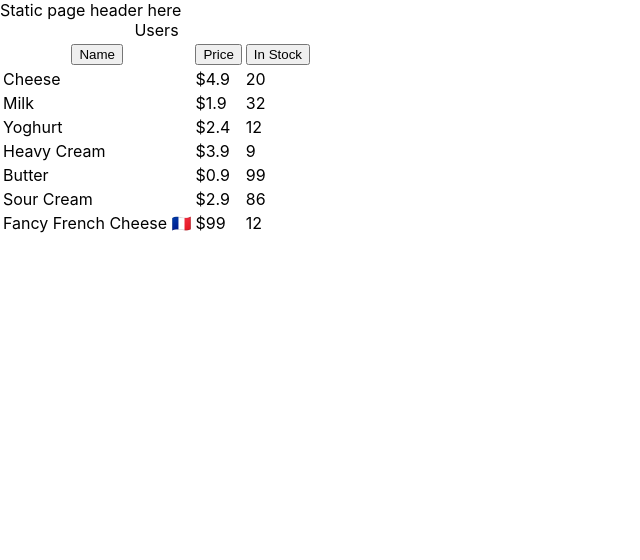
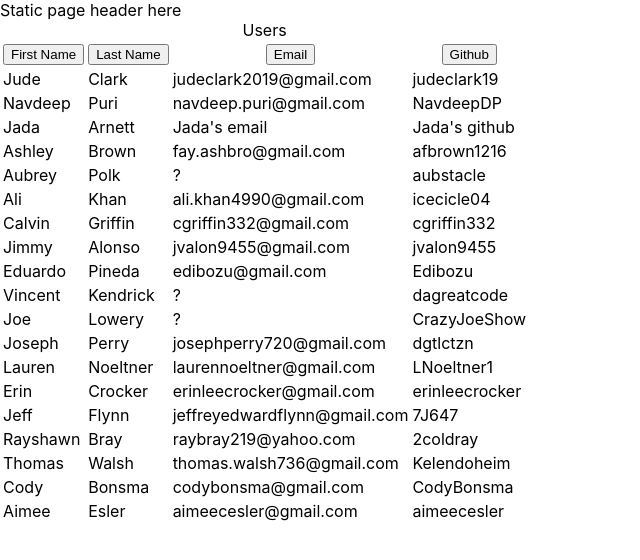
Before and after one commit to RFlanagan82/user-data-table, a React (Create React App) app: page / in a window 1280 px wide. Shown: the top 560 px of the page, without its empty margins (0-640 px from the left). Built offline with nearby package versions, Linux system fonts and the light colour scheme.

Commit message:
adding in my json data

```diff
--- a/src/App.js
+++ b/src/App.js
@@ -52,28 +52,37 @@ const UserTable = (props) => {
           <th>
             <button
               type="button"
-              onClick={() => requestSort("name")}
-              className={getClassNamesFor("name")}
+              onClick={() => requestSort("firstName")}
+              className={getClassNamesFor("firstName")}
             >
-              Name
+              First Name
             </button>
           </th>
           <th>
             <button
               type="button"
-              onClick={() => requestSort("price")}
-              className={getClassNamesFor("price")}
+              onClick={() => requestSort("lastName")}
+              className={getClassNamesFor("lastName")}
             >
-              Price
+              Last Name
             </button>
           </th>
           <th>
             <button
               type="button"
-              onClick={() => requestSort("stock")}
-              className={getClassNamesFor("stock")}
+              onClick={() => requestSort("email")}
+              className={getClassNamesFor("email")}
             >
-              In Stock
+              Email
+            </button>
+          </th>
+          <th>
+            <button
+              type="button"
+              onClick={() => requestSort("github")}
+              className={getClassNamesFor("github")}
+            >
+              Github
             </button>
           </th>
         </tr>
@@ -81,9 +90,10 @@ const UserTable = (props) => {
       <tbody>
         {items.map((item) => (
           <tr key={item.id}>
-            <td>{item.name}</td>
-            <td>${item.price}</td>
-            <td>{item.stock}</td>
+            <td>{item.firstName}</td>
+            <td>{item.lastName}</td>
+            <td>{item.email}</td>
+            <td>{item.github}</td>
           </tr>
         ))}
       </tbody>
@@ -97,13 +107,139 @@ export default function App() {
       <header>Static page header here</header>
       <UserTable
         users={[
-          { id: 1, name: "Cheese", price: 4.9, stock: 20 },
-          { id: 2, name: "Milk", price: 1.9, stock: 32 },
-          { id: 3, name: "Yoghurt", price: 2.4, stock: 12 },
-          { id: 4, name: "Heavy Cream", price: 3.9, stock: 9 },
-          { id: 5, name: "Butter", price: 0.9, stock: 99 },
-          { id: 6, name: "Sour Cream ", price: 2.9, stock: 86 },
-          { id: 7, name: "Fancy French Cheese 🇫🇷", price: 99, stock: 12 },
+          {
+            id: 1,
+            firstName: "Jude",
+            lastName: "Clark",
+            email: "judeclark2019@gmail.com",
+            github: "judeclark19",
+          },
+          {
+            id: 2,
+            firstName: "Navdeep",
+            lastName: "Puri",
+            email: "navdeep.puri@gmail.com",
+            github: "NavdeepDP",
+          },
+          {
+            id: 3,
+            firstName: "Jada",
+            lastName: "Arnett",
+            email: "Jada's email",
+            github: "Jada's github",
+          },
+          {
+            id: 4,
+            firstName: "Ashley",
+            lastName: "Brown",
+            email: "fay.ashbro@gmail.com",
+            github: "afbrown1216",
+          },
+          {
+            id: 5,
+            firstName: "Aubrey",
+            lastName: "Polk",
+            email: "?",
+            github: "aubstacle",
+          },
+          {
+            id: 6,
+            firstName: "Ali",
+            lastName: "Khan",
+            email: "ali.khan4990@gmail.com",
+            github: "icecicle04",
+          },
+          {
+            id: 7,
+            firstName: "Calvin",
+            lastName: "Griffin",
+            email: "cgriffin332@gmail.com",
+            github: "cgriffin332",
+          },
+          {
+            id: 8,
+            firstName: "Jimmy",
+            lastName: "Alonso",
+            email: "jvalon9455@gmail.com",
+            github: "jvalon9455",
+          },
+          {
+            id: 9,
+            firstName: "Eduardo",
+            lastName: "Pineda",
+            email: "edibozu@gmail.com",
+            github: "Edibozu",
+          },
+          {
+            id: 10,
+            firstName: "Vincent",
+            lastName: "Kendrick",
+            email: "?",
+            github: "dagreatcode",
+          },
+          {
+            id: 11,
+            firstName: "Joe",
+            lastName: "Lowery",
+            email: "?",
+            github: "CrazyJoeShow",
+          },
+          {
+            id: 12,
+            firstName: "Joseph",
+            lastName: "Perry",
+            email: "josephperry720@gmail.com",
+            github: "dgtlctzn",
+          },
+          {
+            id: 13,
+            firstName: "Lauren",
+            lastName: "Noeltner",
+            email: "laurennoeltner@gmail.com",
+            github: "LNoeltner1",
+          },
+          {
+            id: 14,
+            firstName: "Erin",
+            lastName: "Crocker",
+            email: "erinleecrocker@gmail.com",
+            github: "erinleecrocker",
+          },
+          {
+            id: 15,
+            firstName: "Jeff",
+            lastName: "Flynn",
+            email: "jeffreyedwardflynn@gmail.com",
+            github: "7J647",
+          },
+          {
+            id: 16,
+            firstName: "Rayshawn",
+            lastName: "Bray",
+            email: "raybray219@yahoo.com",
+            github: "2coldray",
+          },
+          {
+            id: 17,
+            firstName: "Thomas",
+            lastName: "Walsh",
+            email: "thomas.walsh736@gmail.com",
+            github: "Kelendoheim",
+          },
+          {
+            id: 18,
+            firstName: "Cody",
+            lastName: "Bonsma",
+            email: "codybonsma@gmail.com",
+            github: "CodyBonsma",
+          },
+          {
+            id: 19,
+            firstName: "Aimee",
+            lastName: "Esler",
+            email: "aimeecesler@gmail.com",
+            github: "aimeecesler",
+          },
         ]}
       />
     </div>
```
Also changed, not shown: src/App2.js (deleted, +0 -17 lines).
